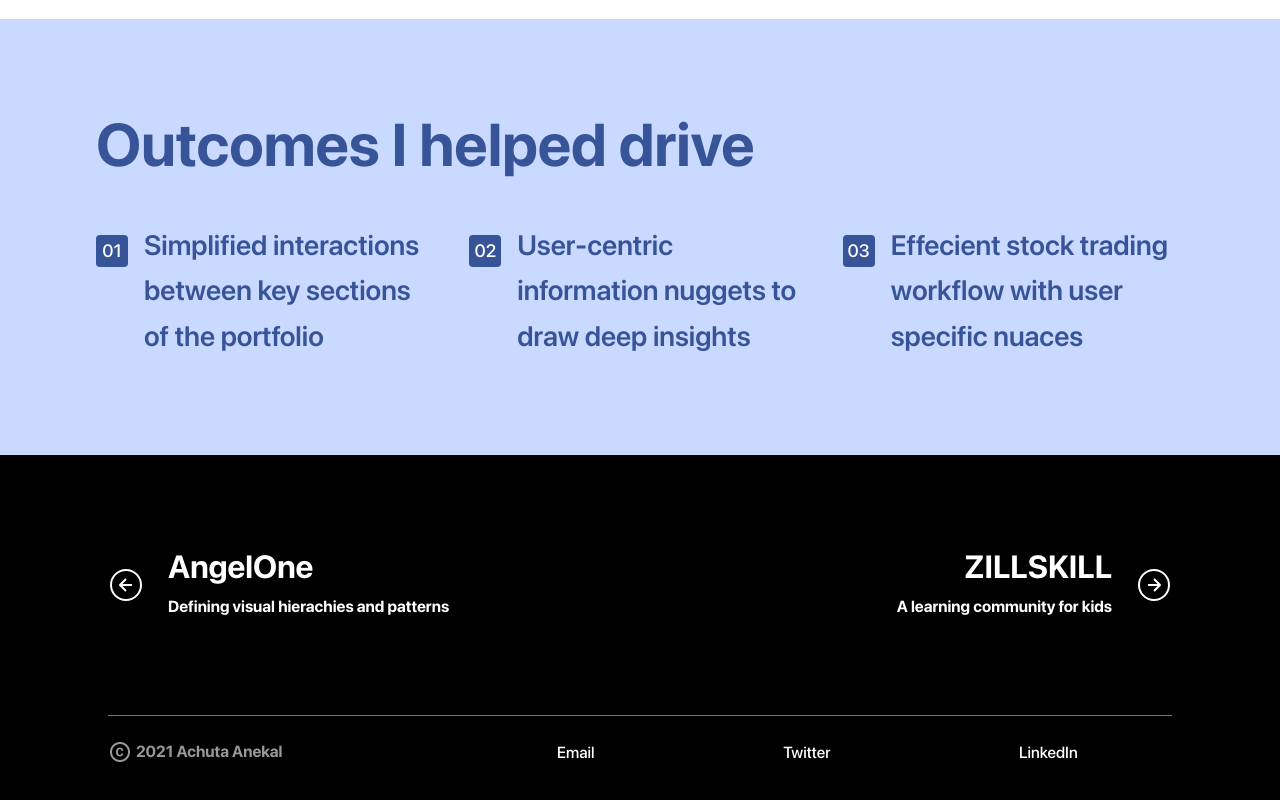
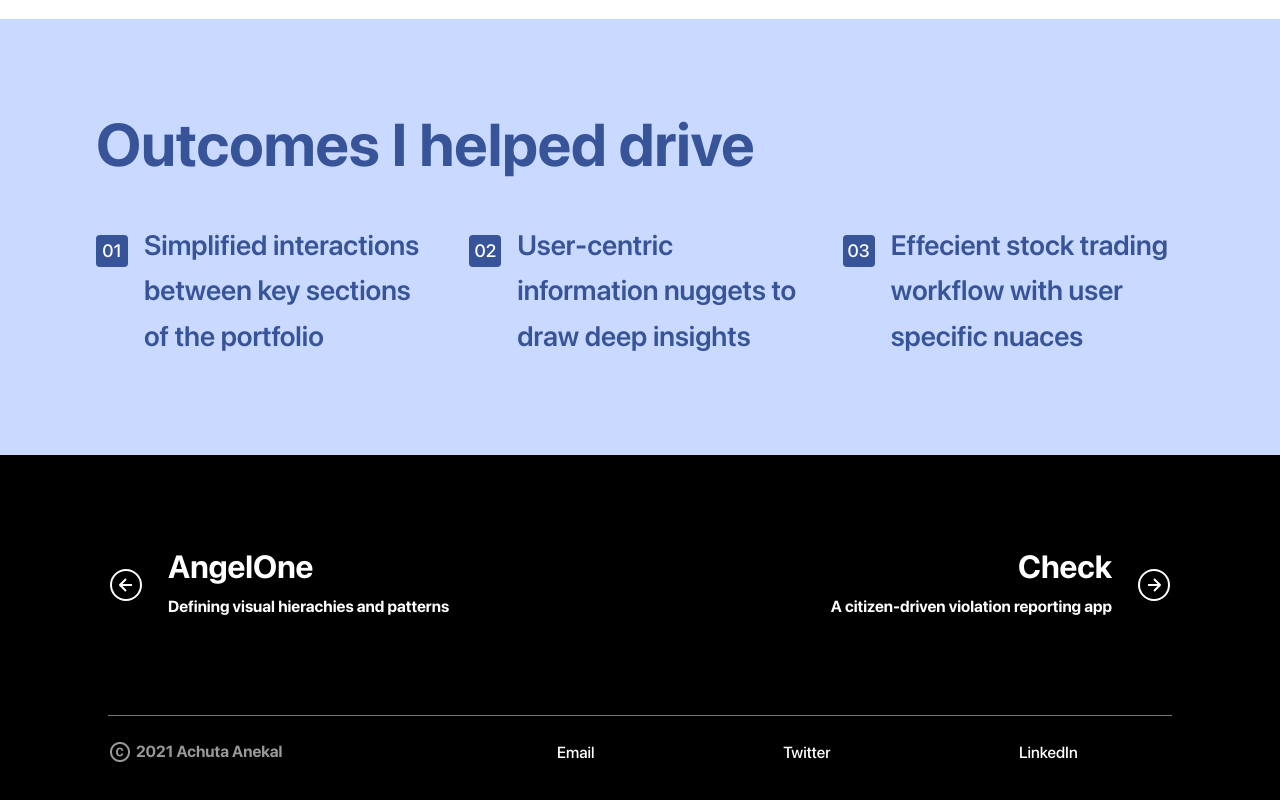
Before and after one commit to nrvarun/achuta, a Next.js app: page /angelone-web-portfolio in a window 1280 px wide. Shown: the part 9617-10417 px from the top of the page. Built offline with nearby package versions, Linux system fonts and the light colour scheme.

Commit message:
buggy link fixed

```diff
--- a/pages/angelone-web-portfolio.tsx
+++ b/pages/angelone-web-portfolio.tsx
@@ -54,14 +54,14 @@ const AngelOneWebPorfolio: NextPage = () => {
               </Link>
             </div>
             <div className="w-1/2 text-right">
-              <Link href="/zillskill">
+              <Link href="/check">
                 <a className="flex">
                   <div className="mr-4 md:mr-6 ml-auto">
                     <h4 className="text-white text-base md:text-xl lg:text-2xl xl:text-3.5xl mb-1 md:mb-3 sf-bold">
-                      ZILLSKILL
+                      Check
                     </h4>
                     <p className="text-white text-xs  md:text-base xl:text-md sf-bold">
-                      A learning community for kids
+                      A citizen-driven violation reporting app
                     </p>
                   </div>
                   <div className="flex">
```
